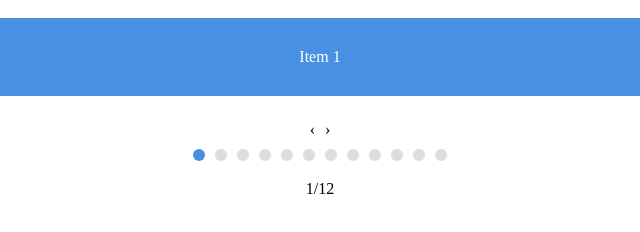
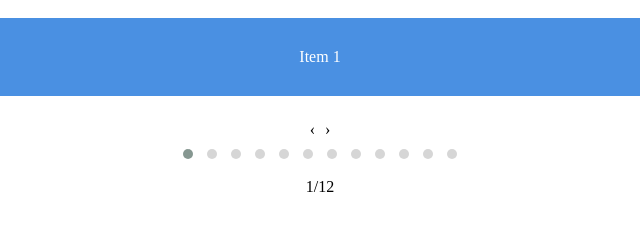
Before and after one commit to ELAMURUHU/smart-speed-owl-carousel, a plain HTML site: page index.html in a window 1280 px wide. Shown: the full height of the page, 320-960 px from the left. Drawn offline with nearby package versions, Linux system fonts and the light colour scheme.

Commit message:
update-1

```diff
--- a/index.html
+++ b/index.html
@@ -13,29 +13,6 @@
             margin: 10px;
             color: #FFF;
             text-align: center;
-        }
-        .owl-carousel .owl-dots .owl-dot {
-            position: relative;
-        }
-        .owl-carousel .owl-dots .owl-dot span {
-            background-color: #ddd;
-            display: block;
-            height: 12px;
-            width: 12px;
-            margin: 5px;
-            border-radius: 50%;
-        }
-        .owl-carousel .owl-dots .owl-dot.active span {
-            background-color: #4a90e2;
-        }
-        .owl-carousel .owl-dots .owl-dot:after {
-            content: attr(data-number);
-            position: absolute;
-            top: 20px;
-            left: 50%;
-            transform: translateX(-50%);
-            font-size: 12px;
-            color: #333;
         }
         #carousel-indicator {
             text-align: center;
@@ -72,8 +49,6 @@
                 loop: true,
                 nav: true,
                 dots: true,
-                dotData: true,
-                dotsContainer: false,
                 smartSpeed: 600, // Default speed
                 onInitialized: function(event) {
                     updateIndicator(event);
@@ -105,8 +80,7 @@
 
                 if (time < 300 && distance > 50) { // Fast swipe
                     owl.trigger('play.owl.autoplay', [100]); // Increase speed for fast swipe
-                } else {
-                    owl.trigger('play.owl.autoplay', [600]); // Default speed
+                    owl.trigger('stop.owl.autoplay'); // Stop autoplay to avoid interference
                 }
             });
         });
```
